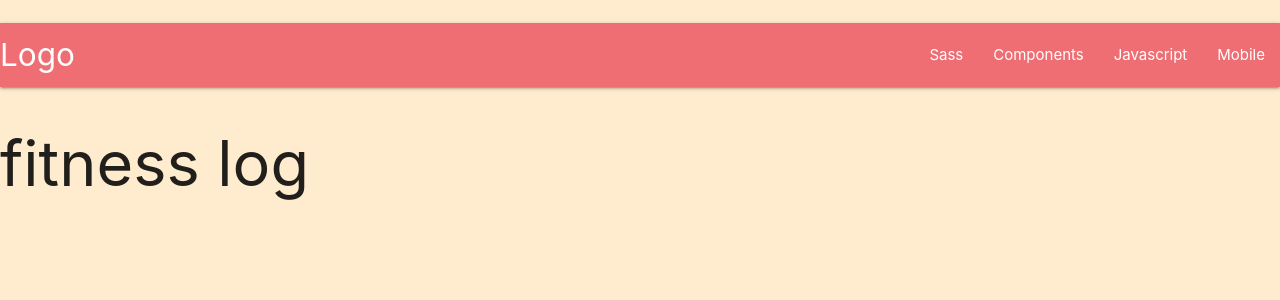
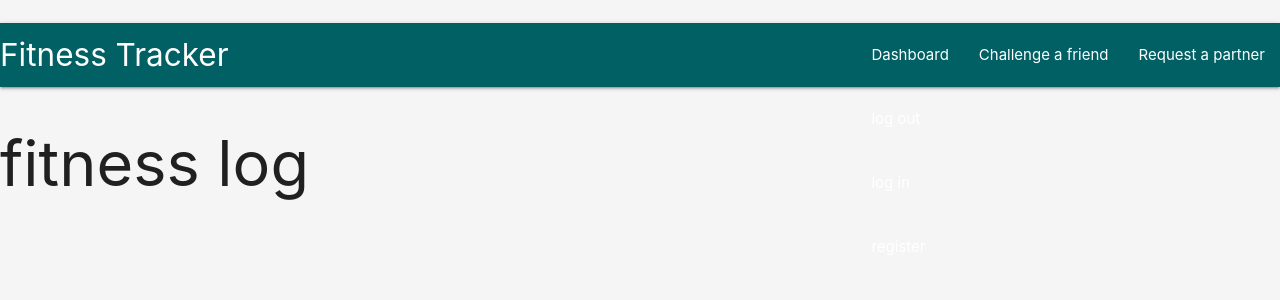
Before and after one commit to Code-Institute-Submissions/Fitness-tracker-MS3, a Flask app: page /dashboard in a window 1280 px wide. Shown: the top 300 px of the page. Run offline with Flask 2, Linux system fonts and the light colour scheme; data that the repository does not hold is empty; some libraries are stand-ins or nearby versions.

Commit message:
added nav bar from materilise and customised css to suit project along with adding href for dashboard

```diff
--- a/static/css/style.css
+++ b/static/css/style.css
@@ -1,3 +1,3 @@
 body {
-    background-color: blanchedalmond;
+    background-color: whitesmoke;
 }
--- a/static/js/script.js
+++ b/static/js/script.js
@@ -0,0 +1,3 @@
+$(document).ready(function() {
+    $(".sidenav").sidenav();
+});
--- a/templates/base.html
+++ b/templates/base.html
@@ -15,24 +15,31 @@
 
     <header>
         <!--main top nav element-->
-        <nav>
+        <nav class="nav-extended cyan darken-4">
             <div class="nav-wrapper">
-                <a href="#!" class="brand-logo">Logo</a>
-                <a href="#" data-target="mobile-demo" class="sidenav-trigger"><i class="material-icons">menu</i></a>
+                <a href="#!" class="brand-logo">Fitness Tracker</a>
+                <a href="#" data-target="mobile-demo" class="sidenav-trigger"><i class="fas fa-bars">menu</i></a>
                 <ul class="right hide-on-med-and-down">
-                    <li><a href="sass.html">Sass</a></li>
-                    <li><a href="badges.html">Components</a></li>
-                    <li><a href="collapsible.html">Javascript</a></li>
-                    <li><a href="mobile.html">Mobile</a></li>
+                    <li><a href="{{ url_for ('dashboard') }}">Dashboard</a></li>
+                    <li><a href="#">Challenge a friend</a></li>
+                    <li><a href="#">Request a partner</a></li>
+                    <li></li><a href="#">log out</a></li>
+                    <li></li><a href="#">log in</a></li>
+                    <li><a href="#">register</a></li>
                 </ul>
             </div>
         </nav>
         <!--mobile side nav bar -->
         <ul class="sidenav" id="mobile-demo">
-            <li><a href="sass.html">Sass</a></li>
-            <li><a href="badges.html">Components</a></li>
-            <li><a href="collapsible.html">Javascript</a></li>
-            <li><a href="mobile.html">Mobile</a></li>
+            <li>
+                <h4 class="center-align cyan darken-4">Fitness Tracker</h4>
+            </li>
+            <li><a href="{{ url_for ('dashboard') }}">Dashboard</a></li>
+            <li><a href="#">Challenge a friend</a></li>
+            <li><a href="#">Request a partner</a></li>
+            <li></li><a href="#">log out</a></li>
+            <li></li><a href="#">log in</a></li>
+            <li><a href="#">register</a></li>
         </ul>
 
 
```
